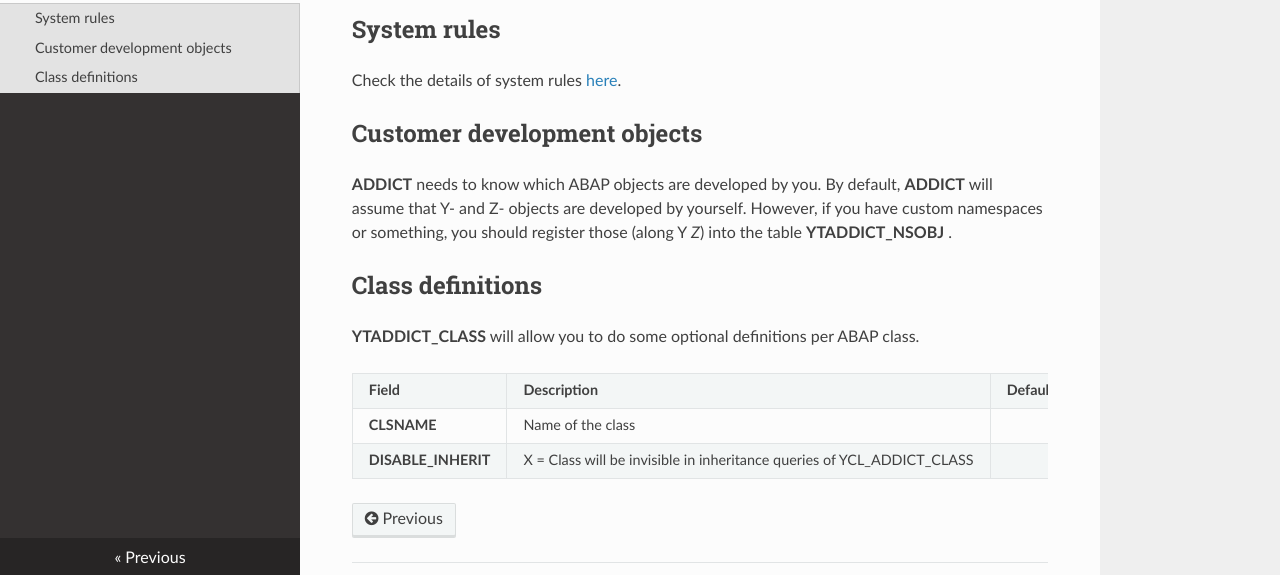
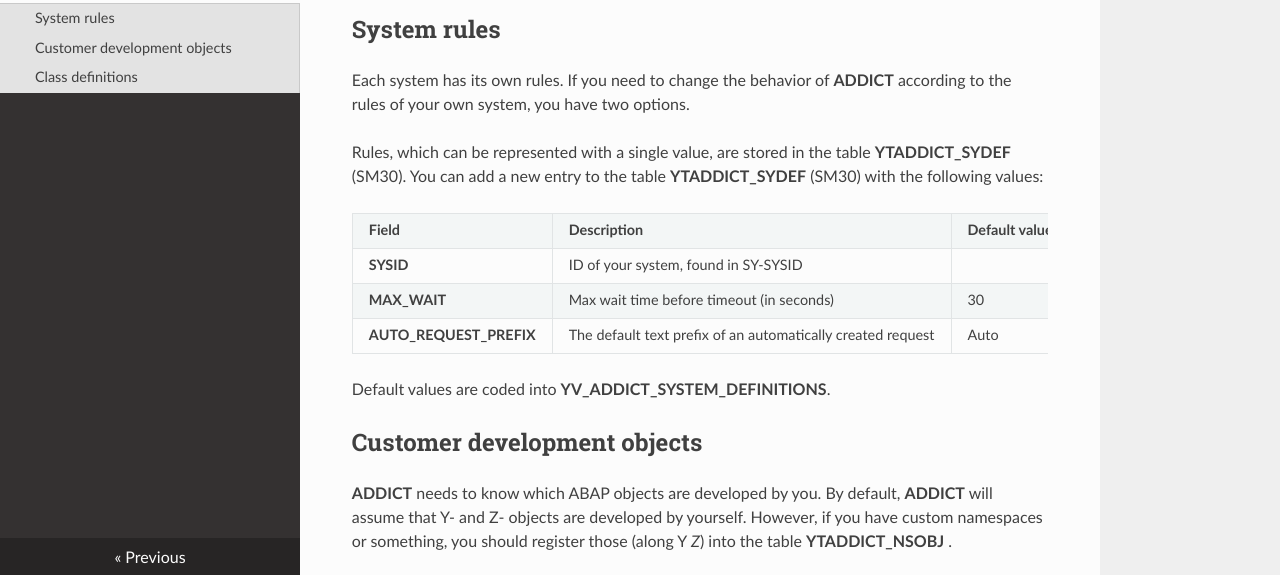
Before and after one commit to keremkoseoglu/addict, a plain HTML site: page docs/config/index.html in a window 1280 px wide. Shown: the part 222-797 px from the top of the page. Drawn offline with nearby package versions, Linux system fonts and the light colour scheme.

Commit message:
Add files via upload

```diff
--- a/docs/config/index.html
+++ b/docs/config/index.html
@@ -90,7 +90,32 @@
                 <h1 id="configuration">Configuration</h1>
 <p><strong>ADDICT</strong> needs zero configuration. It will run with its default configuration out of the box. So everything below is optional.</p>
 <h2 id="system-rules">System rules</h2>
-<p>Check the details of system rules <a href="../rules/">here</a>.</p>
+<p>Each system has its own rules. If you need to change the behavior of <strong>ADDICT</strong> according to the rules of your own system, you have two options.</p>
+<p>Rules, which can be represented with a single value, are stored in the table <strong>YTADDICT_SYDEF</strong> (SM30). You can add a new entry to the table <strong>YTADDICT_SYDEF</strong> (SM30) with the following values:</p>
+<table>
+  <tr>
+    <td><b>Field</b></td>
+    <td><b>Description</b></td>
+    <td><b>Default value</b></td>
+  </tr>
+  <tr>
+    <td><b>SYSID</b></td>
+    <td>ID of your system, found in SY-SYSID</td>
+    <td></td>
+  </tr>
+  <tr>
+    <td><b>MAX_WAIT</b></td>
+    <td>Max wait time before timeout (in seconds)</td>
+    <td>30</td>
+  </tr>
+  <tr>
+    <td><b>AUTO_REQUEST_PREFIX</b></td>
+    <td>The default text prefix of an automatically created request</td>
+    <td>Auto</td>
+  </tr>
+</table>
+
+<p>Default values are coded into <strong>YV_ADDICT_SYSTEM_DEFINITIONS</strong>.</p>
 <h2 id="customer-development-objects">Customer development objects</h2>
 <p><strong>ADDICT</strong> needs to know which ABAP objects are developed by you. By default, <strong>ADDICT</strong> will assume that Y- and Z- objects are developed by yourself. However, if you have custom namespaces or something, you should register those (along Y<em> Z</em>) into the table <strong>YTADDICT_NSOBJ</strong> .</p>
 <h2 id="class-definitions">Class definitions</h2>
```
Also changed, not shown: docs/index.html (+1 -1 lines), docs/search/search_index.json (+1 -1 lines), 1 other file.
